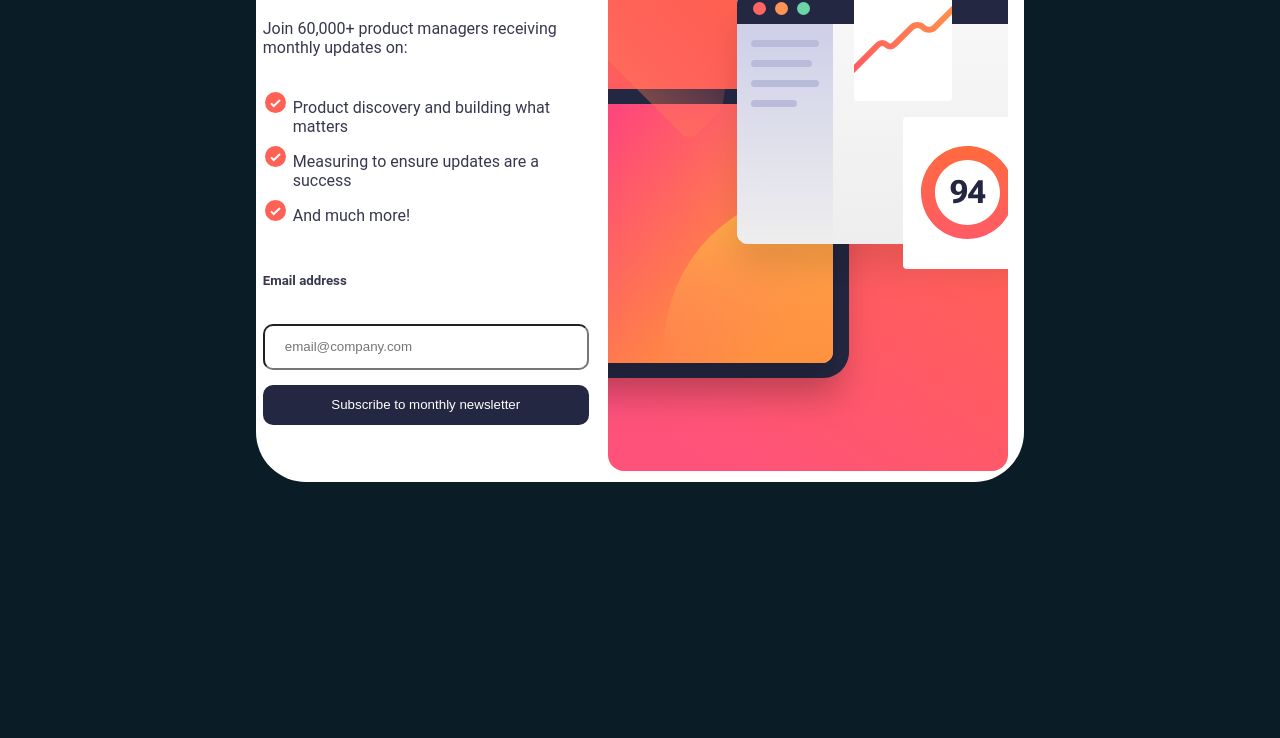
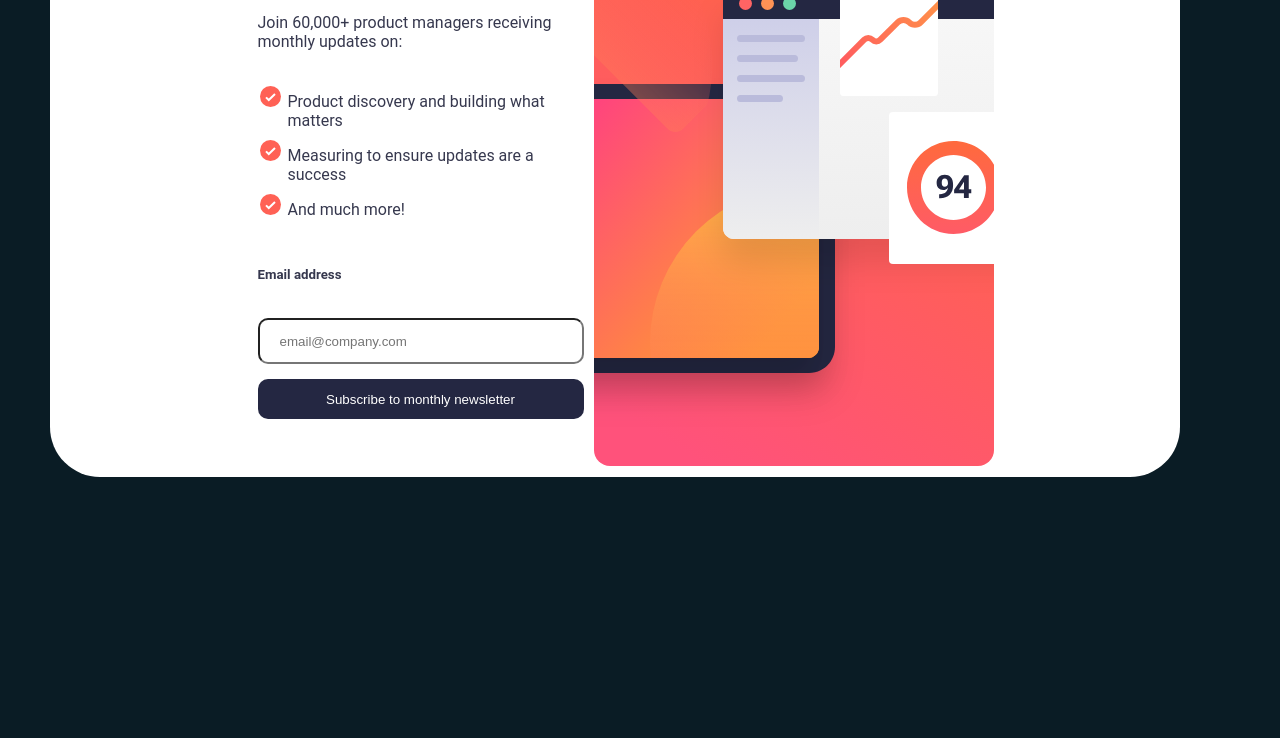
Before and after one commit to Samuel0008/newsletter-signup, a plain HTML site: page newsletter-sign-up-with-success-message-main/index.html in a window 1280 px wide. Shown: the part 145-883 px from the top of the page. Drawn offline with Linux system fonts and the light colour scheme.

Commit message:
Second commit

```diff
--- a/newsletter-sign-up-with-success-message-main/style.css
+++ b/newsletter-sign-up-with-success-message-main/style.css
@@ -89,28 +89,27 @@ h5 {
     }
     .cont{
         background-color: white;
-        margin-left: 20%;
-        margin-top: 1%;
-        margin-right: 20%;
+        margin-left: 50px;
+        margin-top: 10px;
+        margin-right: 100px;
         margin-bottom: 20%;
         border-radius: 50px;
 
     }
     .main-container{
-        margin-left:50%;
-        margin-top: 2%;
+        margin-left: 576px;
+        margin-top: 10px;
+        margin-right: 50px;
         display: flex;
         flex-direction: row-reverse;
     }
     .image {
         margin: 2%;
-        margin-left: 5%;
-
+        margin-left: 10px;
     }
     .texts {
         margin-top: 15%;
-
-
+        margin-left: 880px;
     }
 
 }
```
